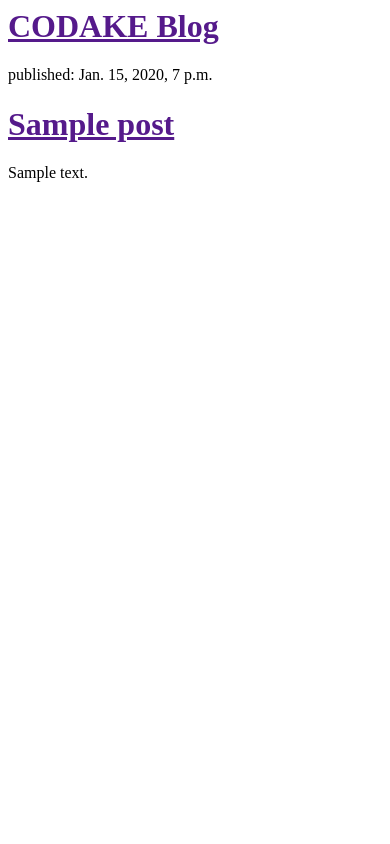
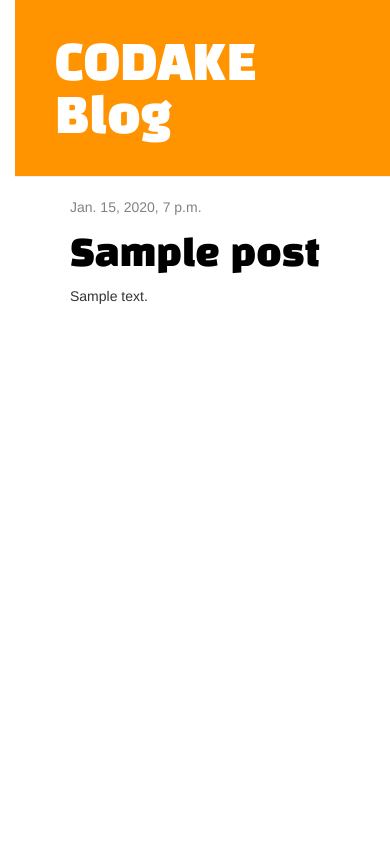
Before and after one commit to codake/my-first-blog, a Django app: template blog/templates/blog/post_list.html in a window 390 px wide. Run offline with Django 3.2, Linux system fonts and the light colour scheme; the template is opened without the code that fills it: values that come from a table or form of the project are taken from there, others are empty; tables that the repository leaves empty hold one stand-in row (values such as "Sample post"); some libraries are stand-ins or nearby versions.

Commit message:
Added view and template for detailed blog post as well as CSS for the site.

```diff
--- /dev/null
+++ b/blog/static/css/blog.css
@@ -0,0 +1,53 @@
+h1 a {
+    color: #FCA205;
+    font-family: 'Black Han Sans', sans-serif;
+}
+body {
+    padding-left: 15px;
+}
+.page-header {
+    background-color: #ff9400;
+    margin-top: 0;
+    padding: 20px 20px 20px 40px;
+}
+
+.page-header h1, .page-header h1 a, .page-header h1 a:visited, .page-header h1 a:active {
+    color: #ffffff;
+    font-size: 36pt;
+    text-decoration: none;
+}
+
+.content {
+    margin-left: 40px;
+}
+
+h1, h2, h3, h4 {
+    font-family: 'Black Han Sans', sans-serif;
+}
+
+.date {
+    color: #828282;
+}
+
+.save {
+    float: right;
+}
+
+.post-form textarea, .post-form input {
+    width: 100%;
+}
+
+.top-menu, .top-menu:hover, .top-menu:visited {
+    color: #ffffff;
+    float: right;
+    font-size: 26pt;
+    margin-right: 20px;
+}
+
+.post {
+    margin-bottom: 70px;
+}
+
+.post h1 a, .post h1 a:visited {
+    color: #000000;
+}
--- /dev/null
+++ b/blog/templates/blog/base.html
@@ -0,0 +1,23 @@
+{% load static %}
+<html>
+    <head>
+        <title>CODAKE blog</title>
+        <link rel="stylesheet" href="//maxcdn.bootstrapcdn.com/bootstrap/3.2.0/css/bootstrap.min.css">
+        <link rel="stylesheet" href="//maxcdn.bootstrapcdn.com/bootstrap/3.2.0/css/bootstrap-theme.min.css">
+        <link rel="stylesheet" href="{% static 'css/blog.css' %}">
+		<link href="//fonts.googleapis.com/css?family=Black+Han+Sans&display=swap" rel="stylesheet">
+    </head>
+    <body>
+        <div class="page-header">
+            <h1><a href="/">CODAKE Blog</a></h1>
+        </div>
+		<div class="content container">
+			<div class="row">
+				<div class="col-md-8">
+					{% block content %}
+					{% endblock %}
+				</div>
+			</div>
+		</div>
+    </body>
+</html>
--- a/blog/templates/blog/post_list.html
+++ b/blog/templates/blog/post_list.html
@@ -1,17 +1,13 @@
-<html>
-    <head>
-        <title>CODAKE blog</title>
-    </head>
-    <body>
-        <div>
-            <h1><a href="">CODAKE Blog</a></h1>
+{% extends 'blog/base.html' %}
+
+{% block content %}
+    {% for post in posts %}
+        <div class="post">
+            <div class="date">
+                {{ post.published_date }}
+            </div>
+            <h1><a href="{% url 'post_detail' pk=post.pk %}">{{ post.title }}</a></h1>
+            <p>{{ post.text|linebreaksbr }}</p>
         </div>
-		{% for post in posts %}
-			<div>
-				<p>published: {{ post.published_date }}</p>
-				<h1><a href="">{{ post.title }}</a></h1>
-				<p>{{ post.text|linebreaksbr }}</p>
-			</div>
-		{% endfor %}
-    </body>
-</html>
+    {% endfor %}
+{% endblock %}
--- a/blog/urls.py
+++ b/blog/urls.py
@@ -3,4 +3,5 @@ from . import views
 
 urlpatterns = [
 	path('', views.post_list, name='post_list'),
+	path('post/<int:pk>/', views.post_detail, name='post_detail'),
 ]
--- a/blog/views.py
+++ b/blog/views.py
@@ -1,7 +1,11 @@
-from django.shortcuts import render
+from django.shortcuts import render, get_object_or_404
 from django.utils import timezone
 from .models import Post
 
 def post_list(request):
     posts = Post.objects.filter(published_date__lte=timezone.now()).order_by('published_date')
     return render(request, 'blog/post_list.html', {'posts': posts})
+
+def post_detail(request, pk):
+    post = get_object_or_404(Post, pk=pk)
+    return render(request, 'blog/post_detail.html', {'post': post})
--- a/mysite/settings.py
+++ b/mysite/settings.py
@@ -119,4 +119,7 @@ USE_TZ = True
 # https://docs.djangoproject.com/en/2.2/howto/static-files/
 
 STATIC_URL = '/static/'
-STATIC_ROOT = os.path.join(BASE_DIR, 'static')
+#STATIC_ROOT = os.path.join(BASE_DIR, 'static')
+STATICFILES_DIRS = (
+	os.path.join(BASE_DIR, 'static'),
+)
```
Also changed, not shown: blog/templates/blog/post_detail.html (added, +13 -0 lines).
